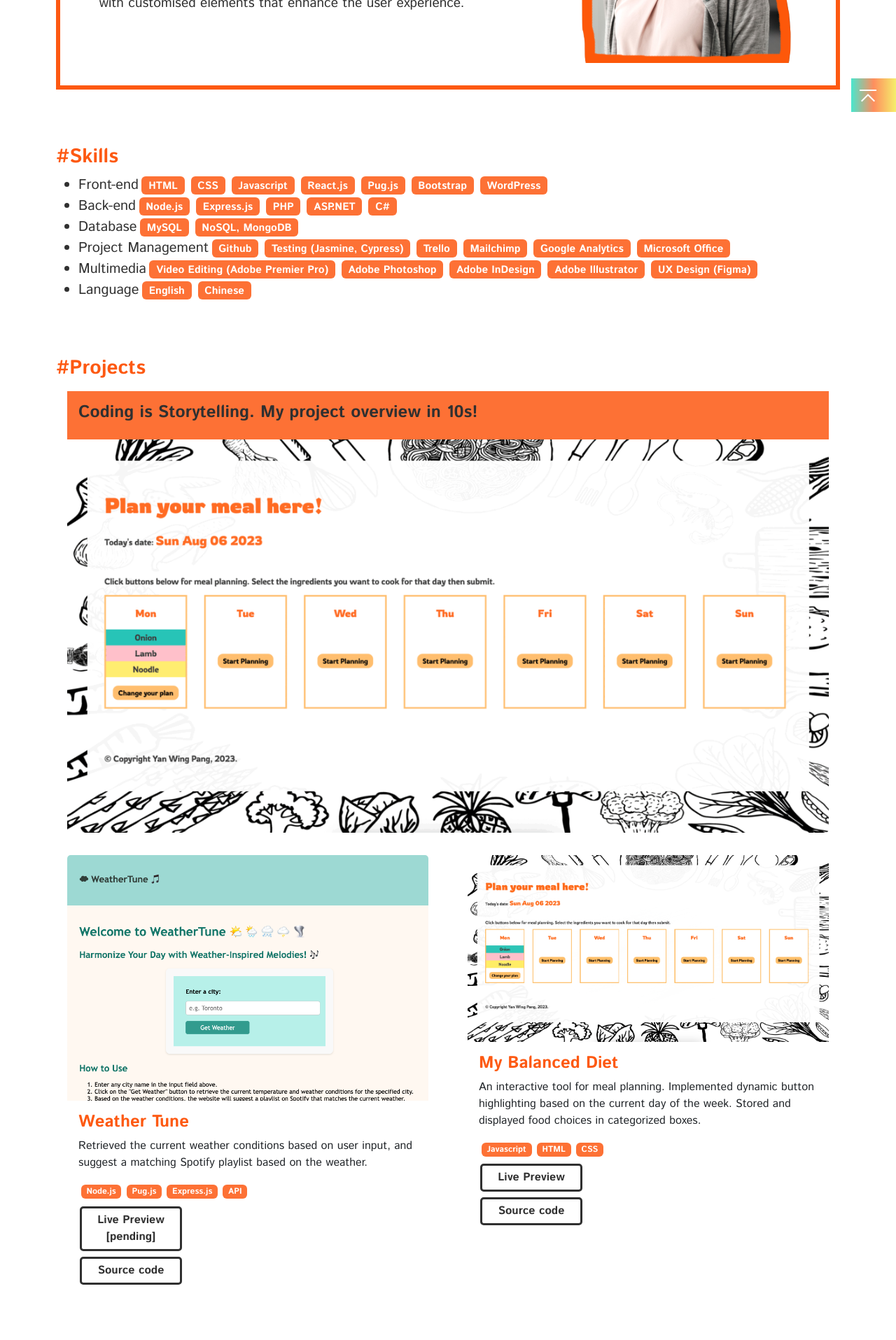
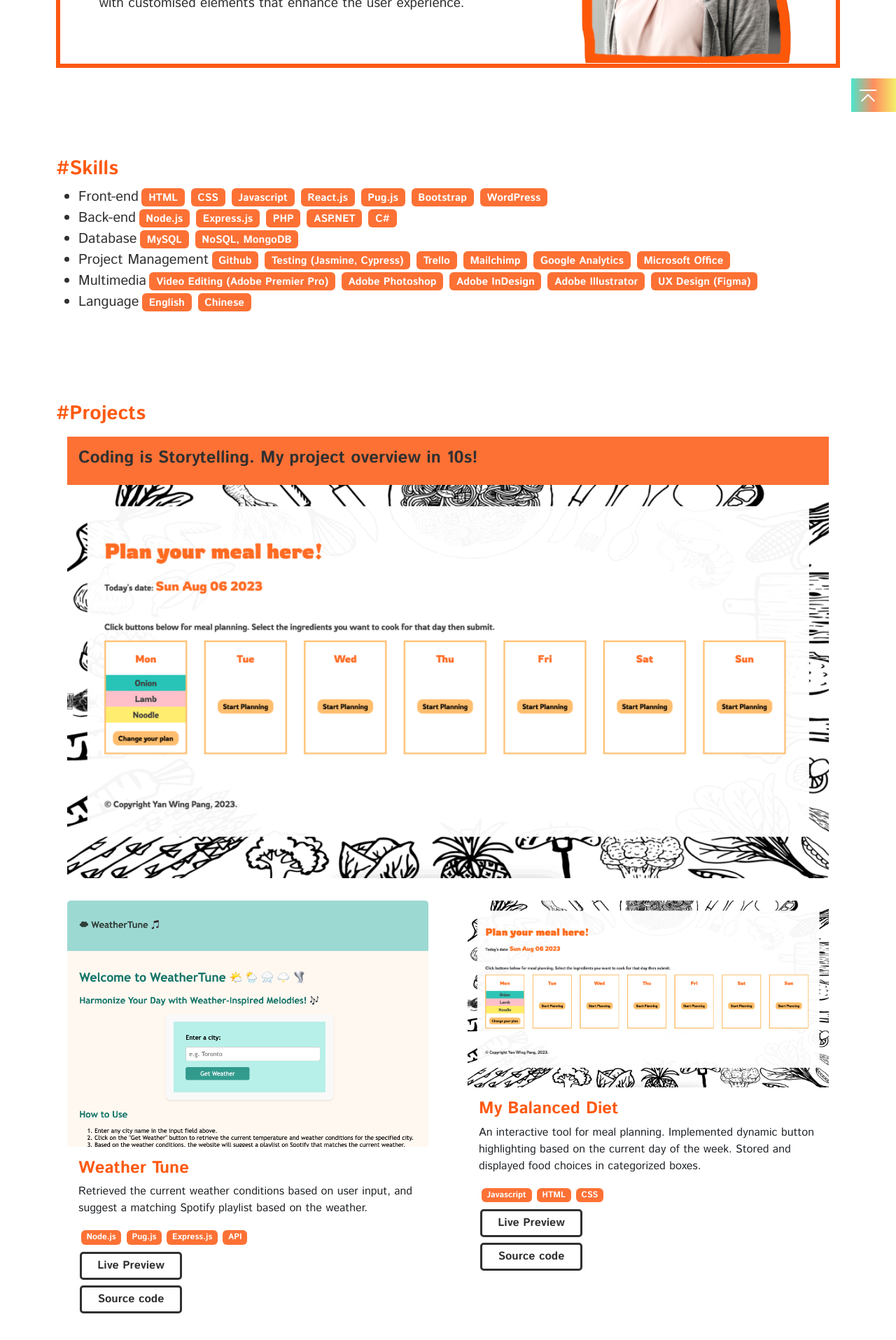
Before and after one commit to yanwing61/react-portfolio, a React (Vite) app: page / in a window 1280 px wide. Shown: the part 640-2555 px from the top of the page at 70% size. Built offline with nearby package versions, Linux system fonts and the light colour scheme; a web font is replaced by a local one.

Commit message:
update paddings and project link

```diff
--- a/public/project.json
+++ b/public/project.json
@@ -8,8 +8,8 @@
             "technologies": ["Node.js", "Pug.js", "Express.js", "API"],
             "links": [
                 {
-                    "type": "Live Preview [pending]",
-                    "url": "/"
+                    "type": "Live Preview",
+                    "url": "https://weather-tune.fly.dev"
                 },
                 {
                     "type": "Source code",
--- a/src/App.css
+++ b/src/App.css
@@ -18,3 +18,7 @@
   font-size: 4em;
   align-self: center;
 }
+
+.pad {
+  padding-top: 6rem;
+}
--- a/src/components/Education.jsx
+++ b/src/components/Education.jsx
@@ -24,7 +24,7 @@ export default function Educations() {
     }
 
     return (
-    <section id="education">
+    <section id="education" className="pad">
         <h3>#Education</h3>
 
         {Object.entries(EducationData).map(([schoolName, educationDetails]) => (
--- a/src/components/More.jsx
+++ b/src/components/More.jsx
@@ -5,7 +5,7 @@ export default function More(){
 
 
     return(
-        <section id="more">
+        <section id="more" className="pad">
               <h3>#More</h3>
           <ul>
             <li>&#128049; Cat lover</li>
--- a/src/components/Projects.jsx
+++ b/src/components/Projects.jsx
@@ -29,7 +29,7 @@ export default function Projects() {
     }
 
     return (
-        <section id="projects">
+        <section id="projects" className="pad">
             <h3>#Projects</h3>
 
             <div className="card no-border">
--- a/src/components/Skills.jsx
+++ b/src/components/Skills.jsx
@@ -14,7 +14,7 @@ export default function Skills(){
     }, []);
 
     return(
-        <section id="skills">
+        <section id="skills" className="pad">
             <h3>#Skills</h3>
             <ul key="skillList">
             {Object.entries(skillData).map(([category, skillsList]) => (
--- a/src/components/Welcome.css
+++ b/src/components/Welcome.css
@@ -1,6 +1,6 @@
 #welcome{
     object-fit: cover;
-    height: 80vh;
+    /* height: 80vh; */
     /* padding: 5%; */
     width: 100%;
     display: flex;
--- a/src/index.css
+++ b/src/index.css
@@ -28,7 +28,7 @@ main, footer{
 }
 
 section{
-    margin-bottom: 5em;
+    margin-bottom: 2em;
 }
 
 a{
```
